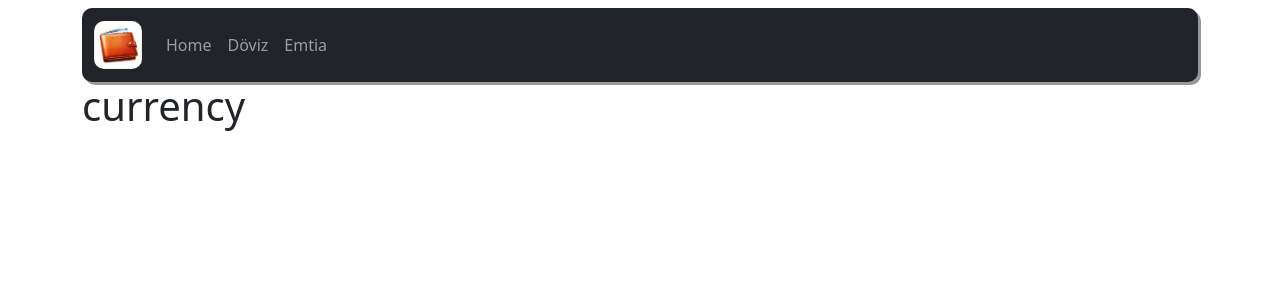
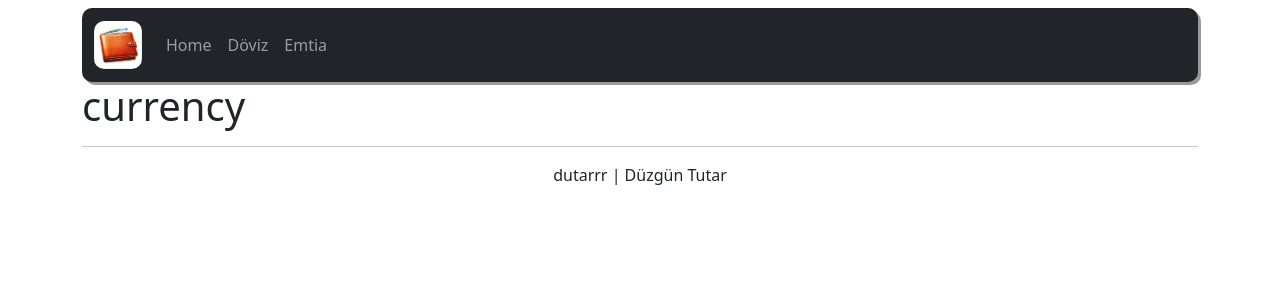
Before and after one commit to dutarrr/vuejs-my-wallet, a Vue app in the folder app/: page /currency in a window 1280 px wide. Shown: the top 300 px of the page. Built offline with nearby package versions, Linux system fonts and the light colour scheme.

Commit message:
footer component

```diff
--- a/app/src/App.vue
+++ b/app/src/App.vue
@@ -3,16 +3,19 @@
     <div class="container">
       <header-app></header-app>
       <router-view></router-view>
+      <footer-app></footer-app>
     </div>
   </div>
 </template>
 
 <script>
-import Header from "./components/header.vue";
+import Header from "./components/shared/header";
+import Footer from "./components/shared/footer";
 export default {
   name: "App",
   components: {
     headerApp: Header,
+    footerApp: Footer,
   },
 };
 </script>
--- /dev/null
+++ b/app/src/components/shared/footer.vue
@@ -0,0 +1,6 @@
+<template>
+  <div class="text-center">
+    <hr />
+    <p>dutarrr | Düzgün Tutar</p>
+  </div>
+</template>
```
Also changed, not shown: app/src/router.js (+6 -6 lines), app/src/components/home/home.vue (renamed from app/src/components/home.vue), app/src/components/shared/header.vue (renamed from app/src/components/header.vue).
